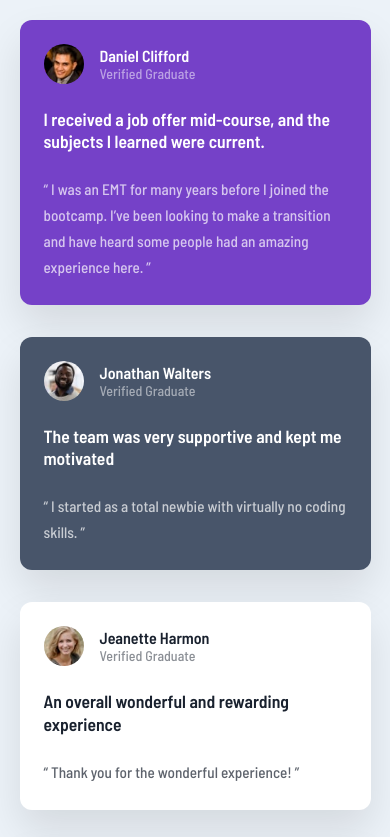
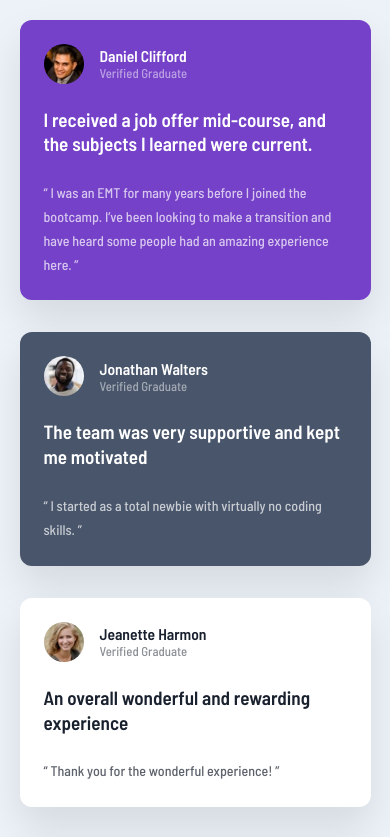
Before and after one commit to mikolaj702/Testimonials-grid-section, a plain HTML site: page index.html in a window 390 px wide. Shown: the top 837 px of the page. Drawn offline with Linux system fonts and the light colour scheme.

Commit message:
style.css

```diff
--- a/style.css
+++ b/style.css
@@ -1,42 +1,80 @@
 :root {
 
-  /* COLORS */
+  /* =========================
+     COLORS
+  ========================= */
 
   --clr-bg: hsl(210, 46%, 95%);
+
   --clr-purple: hsl(263, 55%, 52%);
   --clr-gray: hsl(217, 19%, 35%);
   --clr-dark: hsl(219, 29%, 14%);
   --clr-white: hsl(0, 0%, 100%);
+
   --clr-text-dark: hsl(219, 29%, 14%);
 
-  /* SHADOW */
+  /* =========================
+     SHADOW
+  ========================= */
 
   --shadow:
     0 1.25rem 2.5rem rgba(0, 0, 0, 0.1);
 
-  /* RADIUS */
+  /* =========================
+     BORDER RADIUS
+  ========================= */
 
   --radius: 0.75rem;
 
-  /* SPACING */
+  /* =========================
+     SPACING
+  ========================= */
 
   --spacing-sm: 1rem;
   --spacing-md: 1.5rem;
   --spacing-lg: 2rem;
+
+  /* =========================
+     TYPOGRAPHY
+  ========================= */
+
+  --fs-body:
+    clamp(0.9rem, 0.85rem + 0.3vw, 1rem);
+
+  --fs-small:
+    clamp(0.8rem, 0.75rem + 0.2vw, 0.9rem);
+
+  --fs-heading:
+    clamp(1.1rem, 1rem + 0.8vw, 1.35rem);
+
+  --fs-name:
+    clamp(0.95rem, 0.9rem + 0.3vw, 1rem);
 }
+
+/* =========================
+   RESET
+========================= */
 
 *,
 *::before,
 *::after {
   margin: 0;
   padding: 0;
+
   box-sizing: border-box;
 }
 
+/* =========================
+   BODY
+========================= */
+
 body {
+
   font-family: 'Barlow Semi Condensed', sans-serif;
 
   background-color: var(--clr-bg);
+
+  color: var(--clr-text-dark);
 
   min-height: 100vh;
 
@@ -45,10 +83,35 @@ body {
   align-items: center;
 
   padding: clamp(1rem, 5vw, 2rem);
+
+  font-size: var(--fs-body);
 }
 
 /* =========================
-   GRID
+   ACCESSIBILITY
+========================= */
+
+.sr-only {
+
+  position: absolute;
+
+  width: 1px;
+  height: 1px;
+
+  padding: 0;
+  margin: -1px;
+
+  overflow: hidden;
+
+  clip: rect(0, 0, 0, 0);
+
+  white-space: nowrap;
+
+  border: 0;
+}
+
+/* =========================
+   GRID CONTAINER
 ========================= */
 
 .grid-container {
@@ -71,31 +134,26 @@ body {
   border-radius: var(--radius);
 
   box-shadow: var(--shadow);
-}
 
-.card h2 {
-
-  margin-block: var(--spacing-md);
-
-  font-size: clamp(1.1rem, 2vw, 1.35rem);
-
-  line-height: 1.3;
-
-  position: relative;
-  z-index: 1;
-}
-
-.review {
-
-  line-height: 1.7;
-
-  opacity: 0.7;
-
-  font-size: 0.95rem;
+  transition:
+    transform 0.3s ease,
+    box-shadow 0.3s ease;
 }
 
 /* =========================
-   USER
+   HOVER EFFECT
+========================= */
+
+.card:hover {
+
+  transform: translateY(-0.3rem);
+
+  box-shadow:
+    0 1.5rem 3rem rgba(0, 0, 0, 0.15);
+}
+
+/* =========================
+   USER SECTION
 ========================= */
 
 .user {
@@ -112,46 +170,86 @@ body {
   height: 2.5rem;
 
   border-radius: 50%;
+
+  object-fit: cover;
 }
 
 .user h3 {
 
-  font-size: 1rem;
+  font-size: var(--fs-name);
+
+  font-weight: 600;
 }
 
 .user p {
 
-  font-size: 0.875rem;
+  font-size: var(--fs-small);
 
   opacity: 0.5;
 }
 
 /* =========================
-   COLORS
+   CARD CONTENT
+========================= */
+
+.card h2 {
+
+  margin-block: var(--spacing-md);
+
+  font-size: var(--fs-heading);
+
+  line-height: 1.3;
+
+  font-weight: 600;
+
+  position: relative;
+  z-index: 1;
+}
+
+.review {
+
+  font-size:
+    clamp(0.875rem, 0.8rem + 0.3vw, 1rem);
+
+  line-height: 1.7;
+
+  opacity: 0.7;
+}
+
+/* =========================
+   CARD COLORS
 ========================= */
 
 .purple {
+
   background-color: var(--clr-purple);
+
   color: var(--clr-white);
 }
 
 .gray {
+
   background-color: var(--clr-gray);
+
   color: var(--clr-white);
 }
 
 .dark {
+
   background-color: var(--clr-dark);
+
   color: var(--clr-white);
 }
 
 .white {
+
   background-color: var(--clr-white);
+
   color: var(--clr-text-dark);
 }
 
 /* =========================
-   DESKTOP
+   DESKTOP LAYOUT
 ========================= */
 
 @media (min-width: 56.25em) {
```
